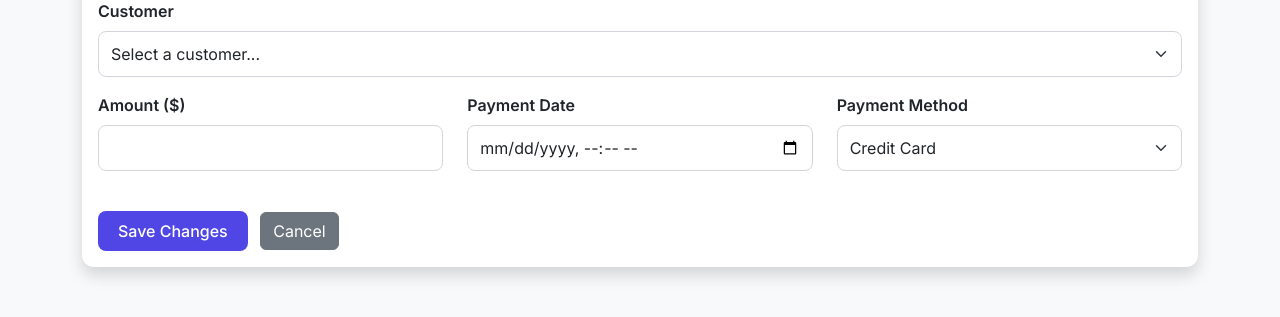
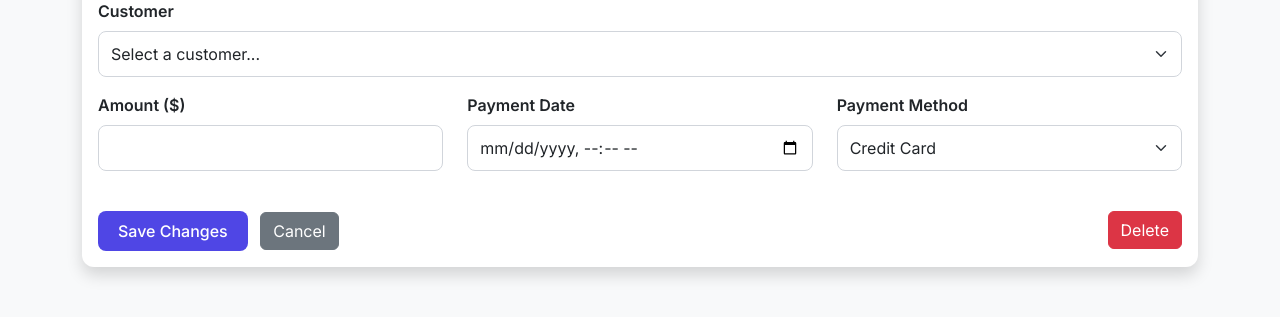
Before and after one commit to ituitis20-yilmazal19/DataTrack, a Flask app: template templates/payments_edit.html in a window 1280 px wide. Shown: the part 229-546 px from the top of the page. Run offline with Flask 3, Linux system fonts and the light colour scheme; the template is opened without the code that fills it, so the values that code supplies are empty.

Commit message:
Add delete payment button with confirmation
Added a delete button with confirmation prompt for payments.

```diff
--- a/templates/payments_edit.html
+++ b/templates/payments_edit.html
@@ -58,7 +58,16 @@
             <div class="mt-4 d-flex justify-content-between">
                 <div>
                     <button type="submit" class="btn btn-primary me-2">Save Changes</button>
+
                     <a href="{{ url_for('payments_list') }}" class="btn btn-secondary">Cancel</a>
+                </div>
+
+                <div>
+                    <a href="{{ url_for('delete_payment_route', payment_id=payment.payment_id) }}"
+                       class="btn btn-danger"
+                       onclick="return confirm('Are you sure you want to delete this payment? This action cannot be undone.');">
+                       Delete
+                    </a>
                 </div>
             </div>
 
```
